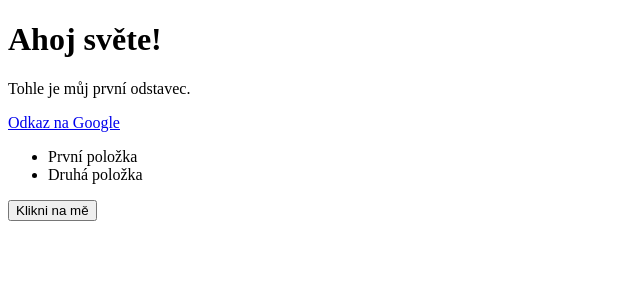
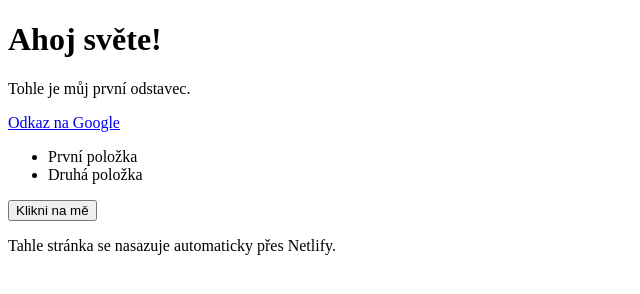
Before and after one commit to steapnn1017/web-test, a plain HTML site: page index.html in a window 1280 px wide. Shown: the whole page, without its empty margins (0-640 px from the left). Drawn offline with Linux system fonts and the light colour scheme.

Commit message:
Netlify nastavení a test automatického nasazení

```diff
--- a/index.html
+++ b/index.html
@@ -17,5 +17,8 @@
     </ul>
 
     <button>Klikni na mě</button>
+
+    <!-- Test automatického nasazení: po pushi na GitHub ho Netlify sám zveřejní -->
+    <p>Tahle stránka se nasazuje automaticky přes Netlify.</p>
 </body>
 </html>
```
Also changed, not shown: 1 other file.
